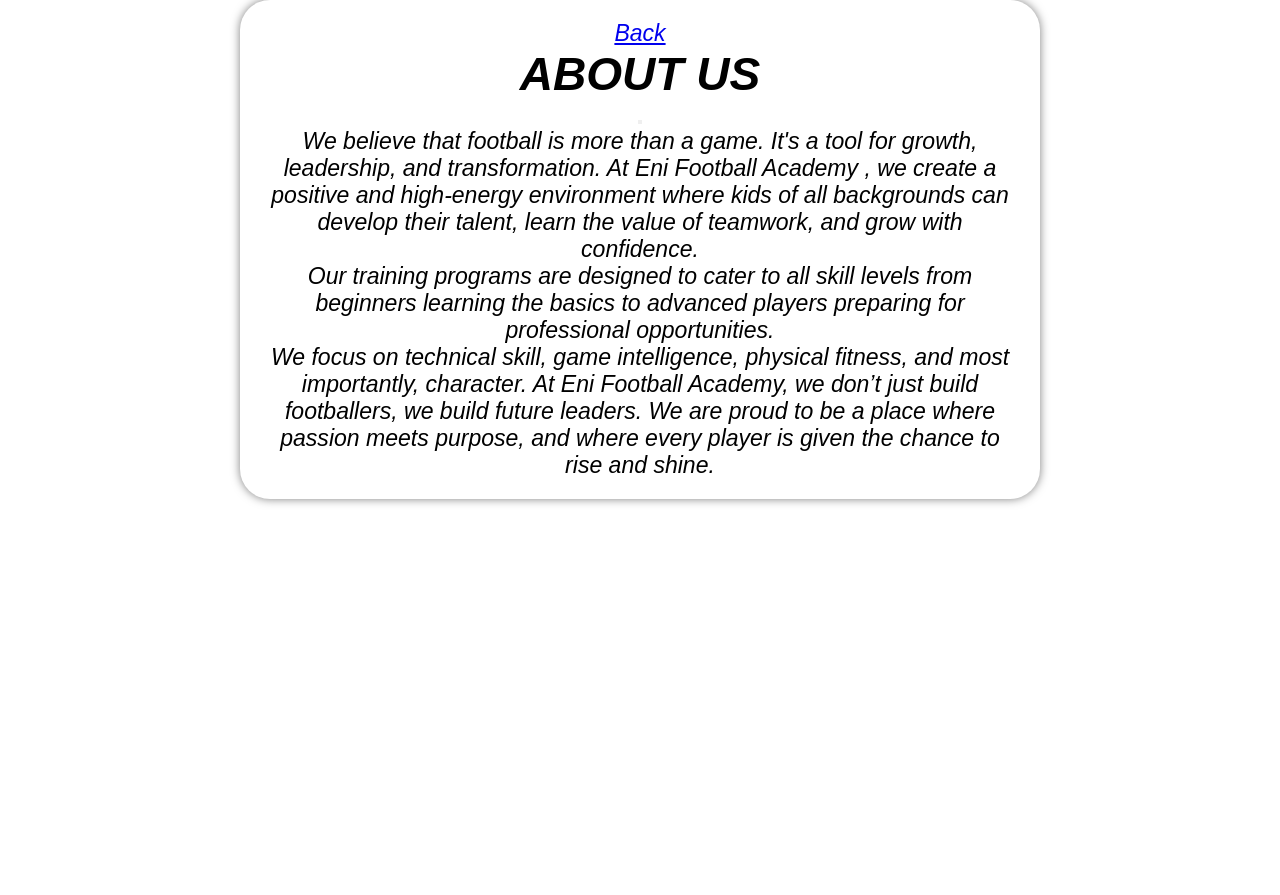
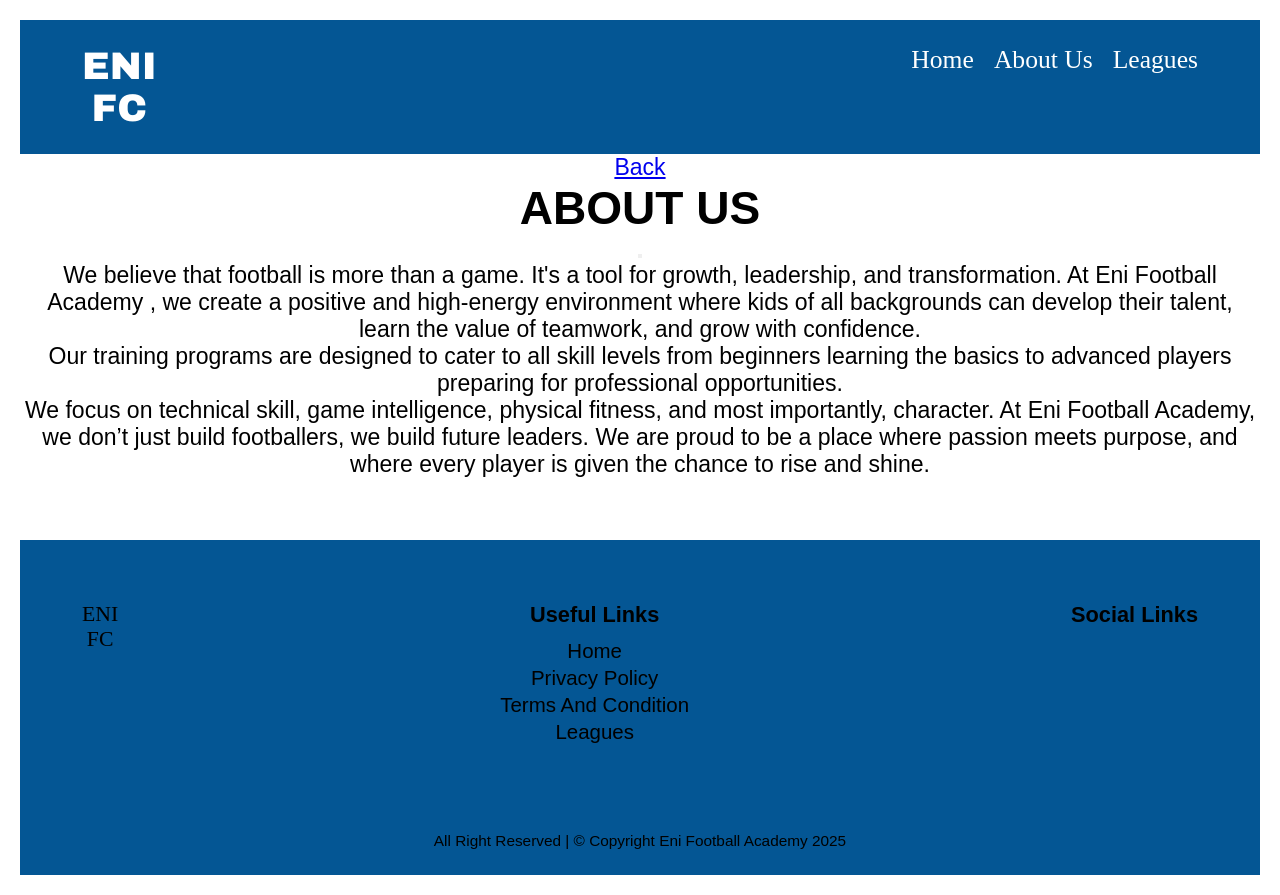
Before and after one commit to bhu051/bhu051.github.io, a plain HTML site: page Aboutus.html in a window 1280 px wide. Before the commit the page ends 800 px from the top, so only its background shows below. Drawn offline with Linux system fonts and the light colour scheme.

Commit message:
new push

```diff
--- a/Aboutus.html
+++ b/Aboutus.html
@@ -5,6 +5,18 @@
     <link rel="stylesheet" href="style.css">
 </head>
 <body>
+    <div id="header">
+        <div class="logo">
+            <p>ENI <br>FC</p>
+        </div>
+        <div class="nav">
+            <ul>
+                <li><a href="#">home</a></li>
+                <li><a href="Aboutus.html">about us</a></li>
+                <li><a href="leagues.html">leagues</a></li>
+            </ul>
+        </div>
+    </div>
     <a href = "index.html">Back</a>
     <br>
     <h1>ABOUT US </h1>
@@ -23,7 +35,35 @@
 
 
 </p>
+<div id="footer">
+    <div class="foot1">
+        <div>
+            <p>ENI<br>FC </p>
+        </div>
+    <div>
+        <h2>useful links</h2>
+        <ul>
+            <li><a href="">home</a></li>
+            <li><a href="">privacy policy</a></li>
+            <li><a href="">terms and condition</a></li>
+            <li><a href="">leagues</a></li>
+        </ul>
+    </div>
+    <div class="socials">
+        <h2>social links</h2>
+        <ul>
+            <li><i class='bx bxl-facebook'></i></li>
+            <li><i class='bx bxl-instagram'></i></li>
+            <li><i class='bx bxl-twitter'></i></li>
+            <li><i class='bx bxl-tiktok'></i></li>
 
+        </ul>
+    </div>
+    </div>
+</div>
+    <div class="foot2">
+        <p>all right reserved | &copy; copyright Eni Football Academy 2025</p>
+    </div>
 
 </body>
 </html>
--- a/style.css
+++ b/style.css
@@ -10,6 +10,9 @@
 :root {
     --main: purple;
     --primary: yellow;
+}
+body{
+    background-color:mintcream;
 }
 
 
@@ -220,18 +223,14 @@
     font-size: 1.2rem;
 }
 .Aboutus-page {
-    font-size: 25px;
-    color: black;
-    text-wrap:initial;
-    font-style: oblique;
     background-position: center;
     background-size: cover;
     padding: 20px; /* Enough spacing around text */
     text-align: center;
-    border-radius: 30px;
-    max-width: 800px; /* Wider box */
+
+
     margin: auto; /* Center it horizontally */
-    box-shadow: 0 0 10px rgba(0,0,0,0.5);
+
     color: black;
     font-size: 1.8rem;
     background-color: rgba(255, 255, 255, 0.8);
```
Also changed, not shown: leagues.html (+41 -0 lines), images/background 1.jpeg (deleted), images/background 2.jpeg (deleted), images/background 3.jpeg (deleted), 1 other file.
